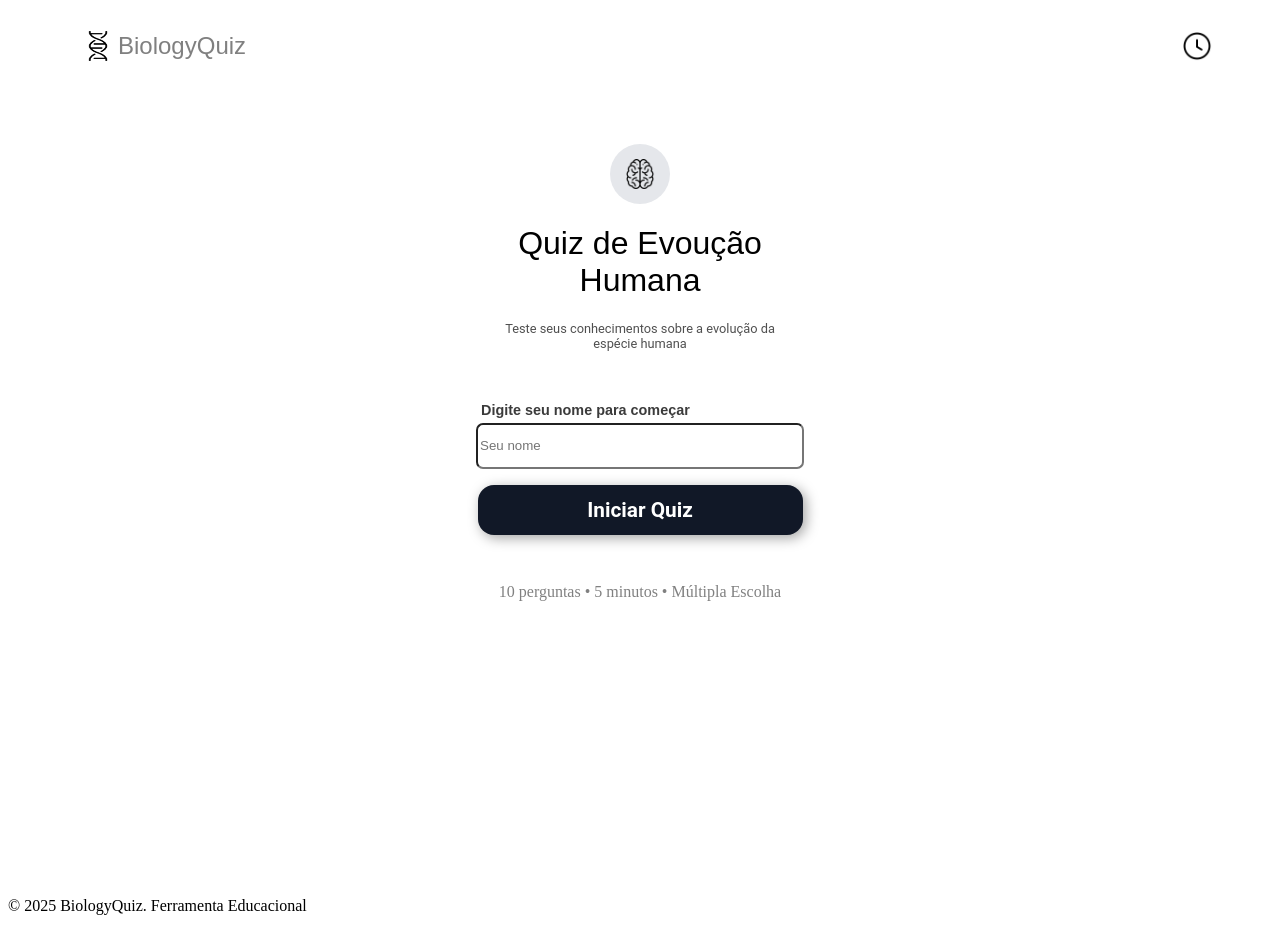
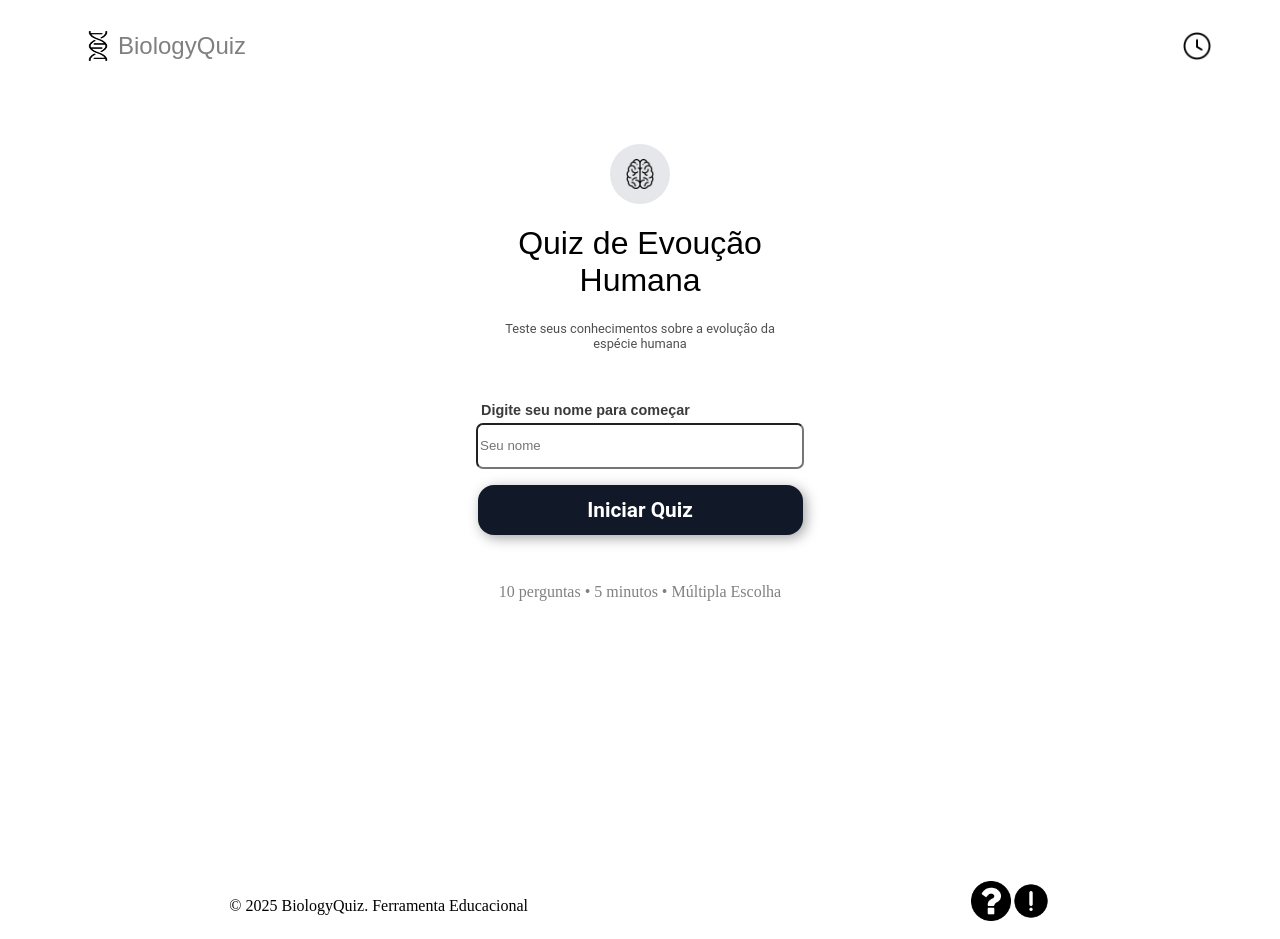
Before and after one commit to alejandrofonsecac/Bio-Questionario, a React (Vite) app: page / in a window 1280 px wide. Built offline with nearby package versions, Linux system fonts and the light colour scheme.

Commit message:
Exportação de icones no foter

```diff
--- a/src/App.jsx
+++ b/src/App.jsx
@@ -202,9 +202,18 @@ function App() {
                 <Random perguntas={perguntas}/>
             </div>
 
-            <footer>
+            <footer  className={style.containerFooter}>
                 <p>© 2025 BiologyQuiz. Ferramenta Educacional</p>
 
+                <div className={style.containerIcons}>
+                    <div className={style.iconeInterrogacao}>
+                        <img src="../public/iconeInterrogacao.png" alt="Icone de Interrogação" />
+                    </div>
+
+                    <div className={style.iconeExclamacao}>
+                        <img src="../public/iconeExclamacao.png" alt="Icone de Exclamação" />
+                    </div>
+                </div>
             </footer>
     </>
   )
--- a/style.module.css
+++ b/style.module.css
@@ -152,6 +152,29 @@ input{
   color: gray;
 }
 
+/*--- Footer ---*/
+
+.containerFooter{
+  display: flex;
+  justify-content: space-around;
+}
+
+.containerIcons{
+  display: flex;
+}
+
+.iconeExclamacao > img{
+  width: 40px;
+  height: 40px;
+}
+
+.iconeInterrogacao > img{
+  width: 40px;
+  height: 40px;
+}
+
+
+
 /*  */
 
 .container{
```
Also changed, not shown: public/iconeExclamacao.png (added), public/iconeInterrogacao.png (added).
